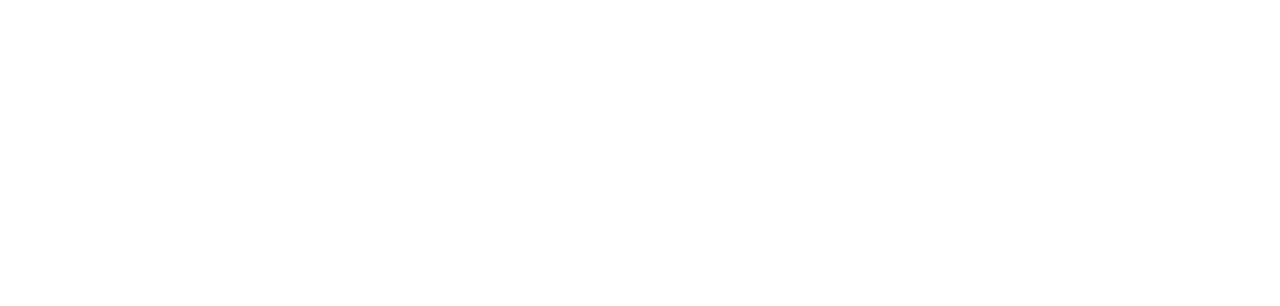
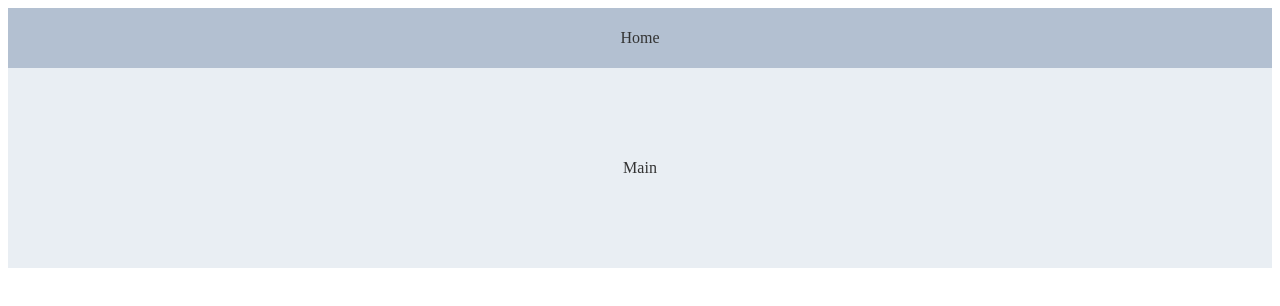
Before and after one commit to Geniusssss/SWEN90016-A2, a Vue app in the folder A2/: page /home in a window 1280 px wide. Shown: the top 306 px of the page. Built offline with nearby package versions, Linux system fonts and the light colour scheme; the HTML template or start-up script is replaced by a standard one.

Commit message:
Add simple home page

```diff
--- a/A2/src/router/index.js
+++ b/A2/src/router/index.js
@@ -2,6 +2,7 @@
 import LoginPage from '../views/LoginPage'
 import WelcomePage from '../views/WelcomePage'
 import RegisterPage from '../views/RegisterPage'
+import HomePage from "../views/HomePage"
 
 export default new VueRouter({
     mode: 'history',
@@ -25,5 +26,11 @@
             path: '/welcome',
             component: WelcomePage
         },
+
+        {
+            name: 'home',
+            path: '/home',
+            component: HomePage
+        },
     ]
 })
--- /dev/null
+++ b/A2/src/views/HomePage.vue
@@ -0,0 +1,47 @@
+<template>
+  <el-container>
+    <el-header>Home</el-header>
+    <el-main>Main</el-main>
+    <!-- <el-footer>Footer</el-footer> -->
+  </el-container>
+  </template>
+
+<script>
+
+</script>
+
+<style>
+    .el-header, .el-footer {
+      background-color: #B3C0D1;
+      color: #333;
+      text-align: center;
+      line-height: 60px;
+    }
+
+    .el-aside {
+      background-color: #D3DCE6;
+      color: #333;
+      text-align: center;
+      line-height: 200px;
+    }
+
+    .el-main {
+      background-color: #E9EEF3;
+      color: #333;
+      text-align: center;
+      line-height: 160px;
+    }
+
+    body > .el-container {
+      margin-bottom: 40px;
+    }
+
+    .el-container:nth-child(5) .el-aside,
+    .el-container:nth-child(6) .el-aside {
+      line-height: 260px;
+    }
+
+    .el-container:nth-child(7) .el-aside {
+      line-height: 320px;
+    }
+</style>
```
Also changed, not shown: 1 other file (tests, documents, lock files or other folders).
